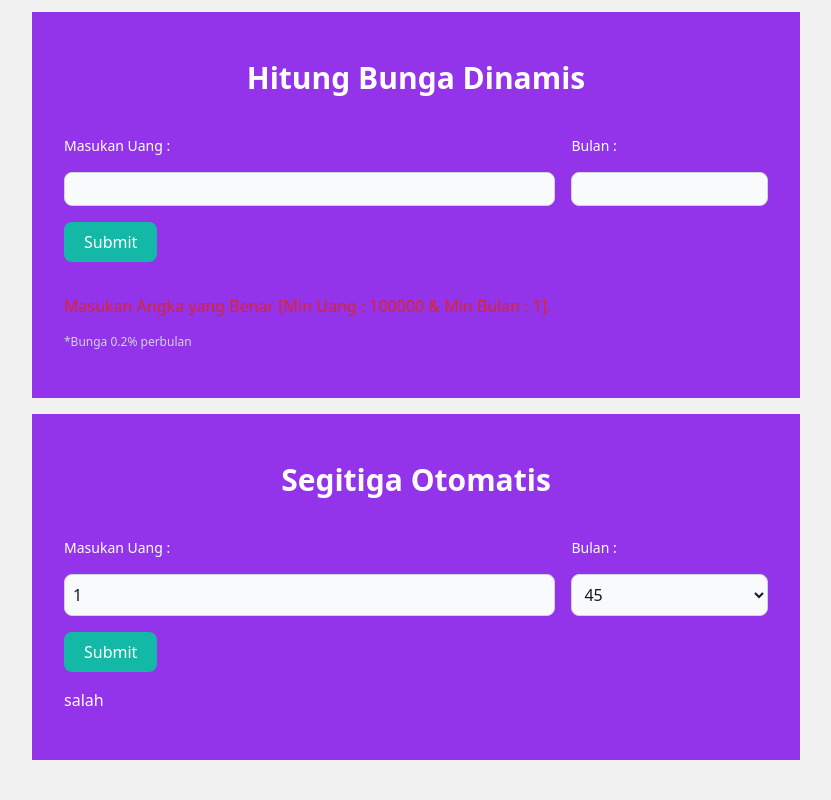
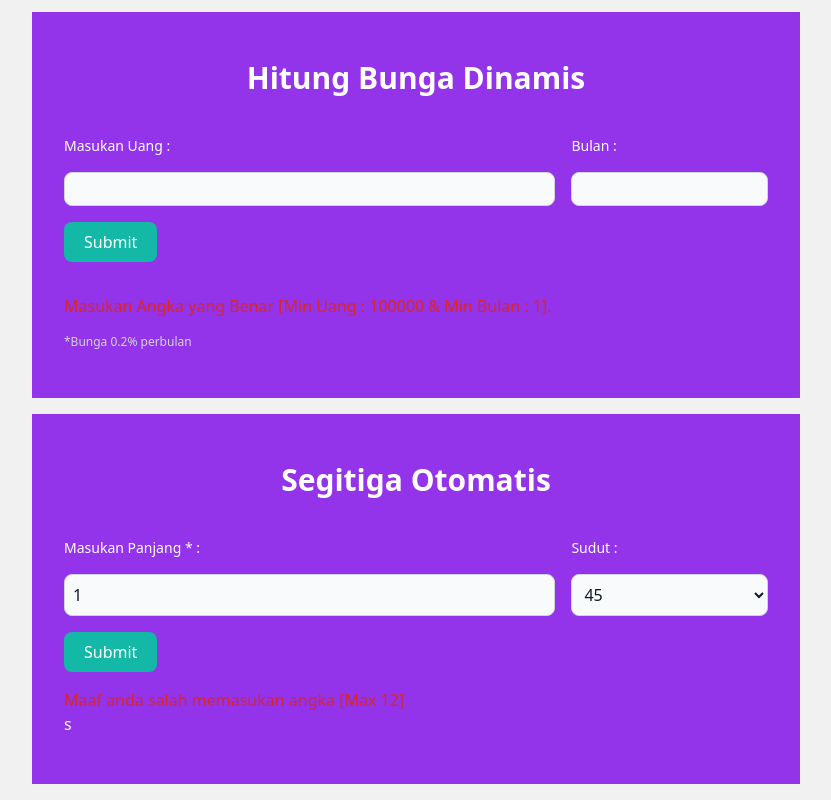
Before and after one commit to habibfr/TestTalentKita, a React (Create React App) app in the folder logic-test/: page / in a window 1280 px wide. Shown: the part 390-1190 px from the top of the page, without its empty margins (224-1055 px from the left). Before the commit the page ends 1166 px from the top, so only its background shows below. Built offline with nearby package versions, Linux system fonts and the light colour scheme.

Commit message:
update segitiga

```diff
--- a/logic-test/src/components/Segitiga.jsx
+++ b/logic-test/src/components/Segitiga.jsx
@@ -4,8 +4,6 @@ const Segitiga = () => {
   const [inputPanjang, setInputPanjang] = useState(1);
   const [inputSudut, setInputSudut] = useState(45);
   const [isValid, setIsValid] = useState(false);
-  const [panjangIsValid, setPanjangIsValid] = useState(false);
-  const [sudutIsValid, setSudutIsValid] = useState(true);
 
   const inputPanjangHandler = (event) => {
     console.log(event.target.value);
@@ -13,9 +11,6 @@ const Segitiga = () => {
     const valuePanjang = event.target.value;
     setInputPanjang(valuePanjang);
 
-    // if (inputPanjang >= 3 && inputPanjang <= 12) {
-    //   setPanjangIsValid(true);
-    // }
     setIsValid((inputSudut == 45 || 135 || 225 || 315) && inputPanjang <= 12);
   };
 
@@ -26,40 +21,12 @@ const Segitiga = () => {
 
     setIsValid((inputSudut == 45 || 135 || 225 || 315) && inputPanjang <= 12);
 
-    // if (inputSudut == 45 || 135 || 225 || 315) {
-    //   setSudutIsValid(true);
-    // }
   };
 
   const submitHandler = (event) => {
     event.preventDefault();
     setIsValid((inputSudut == 45 || 135 || 225 || 315) && inputPanjang <= 12);
-
-    // if ((inputPanjang < 12 && inputSudut == 45) || 135 || 225 || 315) {
-    //   setIsValid(true);
-    // } else {
-    //   setIsValid(false);
-    // }
-
-    console.log("click");
-
-    // setInputPanjang();
-    // setInputSudut();
   };
-
-  // useEffect(() => {
-  //   const identifier = setTimeout(() => {
-  //     console.log("checking for validaty");
-  //     setIsValid(panjangIsValid, sudutIsValid);
-  //   }, 500);
-
-  //   return () => {
-  //     console.log("Clean up");
-  //     clearTimeout(identifier);
-  //   };
-  // }, [panjangIsValid, sudutIsValid]);
-
-  console.log(isValid, sudutIsValid, panjangIsValid);
 
   const createSegitiga = (derajat, panjang) => {
     let hasil = [];
@@ -130,7 +97,7 @@ const Segitiga = () => {
             <div className="flex justify-between items-center gap-4">
               <div className="w-full">
                 <label className="block mb-2 py-2 text-sm font-medium">
-                  Masukan Uang :
+                  Masukan Panjang * :
                 </label>
                 <input
                   value={inputPanjang}
@@ -143,7 +110,7 @@ const Segitiga = () => {
               </div>
               <div className="w-2/5">
                 <label className="block py-2 mb-2 text-sm font-medium">
-                  Bulan :
+                  Sudut :
                 </label>
                 <select
                   onChange={inputSudutHandler}
@@ -169,8 +136,8 @@ const Segitiga = () => {
             {isValid ? (
               createSegitiga(inputSudut, inputPanjang)
             ) : (
-              <div>salah</div>
-            )}
+              <div className="text-red-600 font-medium">Maaf anda salah memasukan angka [Max 12]</div>
+            )}s
           </div>
         </div>
       </div>
```
